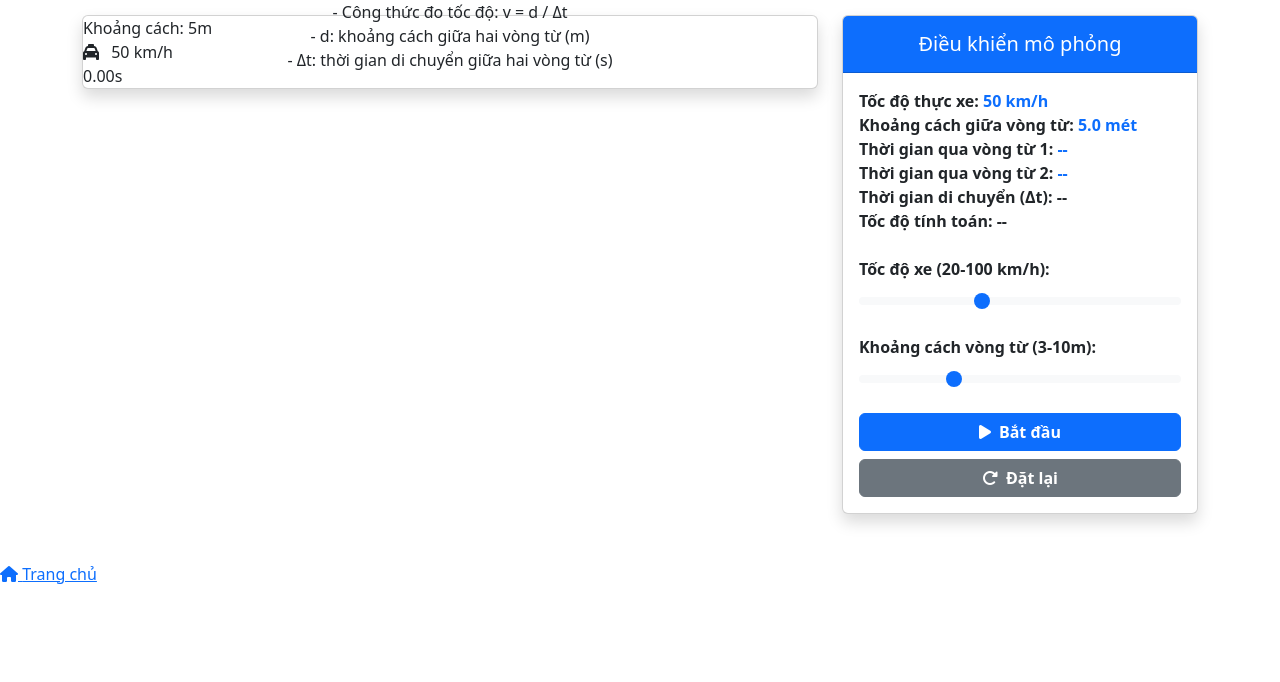
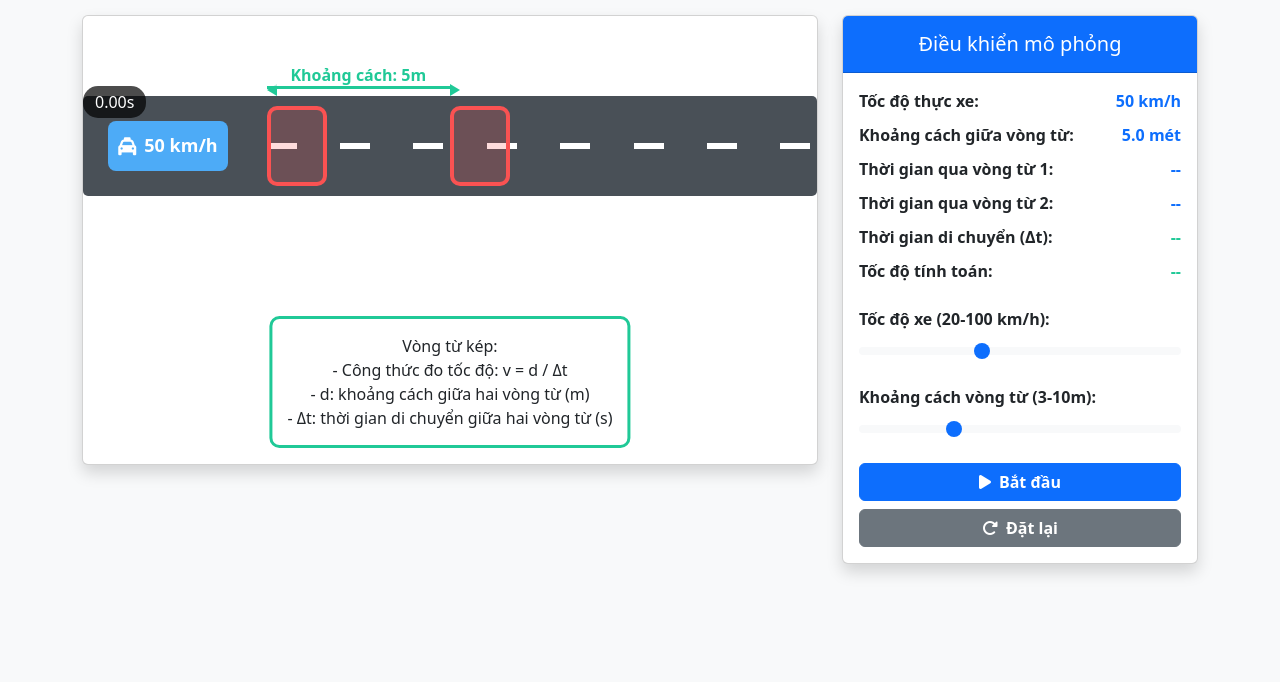
Before and after one commit to tdthanh-dev/Measurement-Methods-for-ITS, a plain HTML site: page page/double_loop_bootstrap.html in a window 1280 px wide. Shown: the part 118-800 px from the top of the page. Drawn offline with nearby package versions, Linux system fonts and the light colour scheme; the site is published under a folder, as on GitHub Pages, so addresses that start at the root find nothing.

Commit message:
sửa lại đường dẫn tới các static: css, js. chèn đường dẫn chính xác

```diff
--- a/page/double_loop_bootstrap.html
+++ b/page/double_loop_bootstrap.html
@@ -7,8 +7,8 @@
     <title>Vòng từ kép - Bootstrap</title>
     <link href="https://cdn.jsdelivr.net/npm/bootstrap@5.3.0/dist/css/bootstrap.min.css" rel="stylesheet">
     <link rel="stylesheet" href="https://cdnjs.cloudflare.com/ajax/libs/font-awesome/6.4.0/css/all.min.css">
-    <link rel="stylesheet" href="/css/back_button.css">
-    <link rel="stylesheet" href="/css/double_loop_bootstrap.css">
+    <link rel="stylesheet" href="../css/back_button.css">
+    <link rel="stylesheet" href="../css/double_loop_bootstrap.css">
 </head>
 
 <body>
--- a/page/moving_observer_bootstrap.html
+++ b/page/moving_observer_bootstrap.html
@@ -10,8 +10,8 @@
     <!-- Font Awesome -->
     <link rel="stylesheet" href="https://cdnjs.cloudflare.com/ajax/libs/font-awesome/6.4.0/css/all.min.css">
     <!-- Custom CSS -->
-    <link rel="stylesheet" href="/css/moving_observer_bootstrap.css">
-    <link rel="stylesheet" href="/css/back_button.css">
+    <link rel="stylesheet" href="../css/moving_observer_bootstrap.css">
+    <link rel="stylesheet" href="../css/back_button.css">
 
 </head>
 
@@ -331,7 +331,7 @@
     <script src="https://code.jquery.com/jquery-3.6.0.min.js"></script>
     <script src="https://cdn.jsdelivr.net/npm/bootstrap@5.3.0/dist/js/bootstrap.bundle.min.js"></script>
     <!-- Custom JS -->
-    <script src="/js/moving_observer_bootstrap.js"></script>
+    <script src="../js/moving_observer_bootstrap.js"></script>
 </body>
 
 </html>
```
Also changed, not shown: page/single_loop_bootstrap.html (+2 -3 lines), page/stationary_observer_bootstrap.html (+1 -1 lines).
